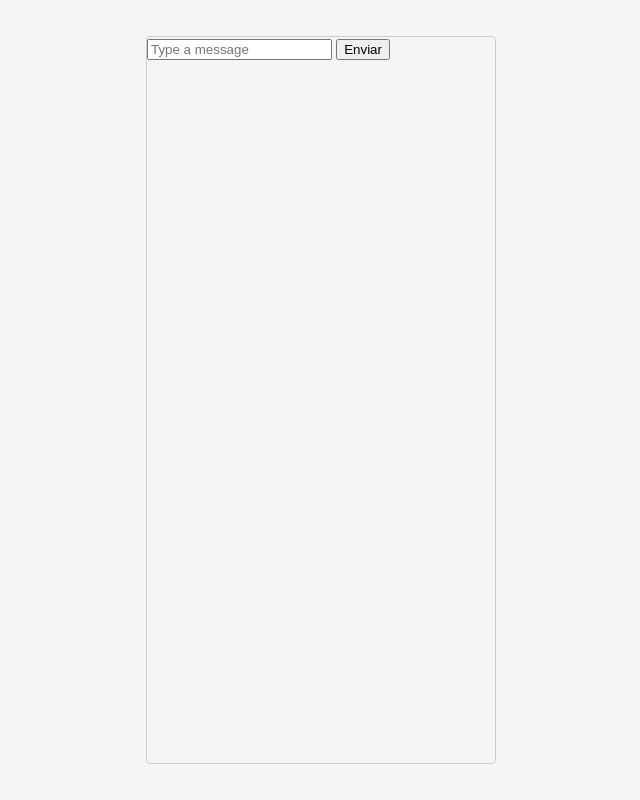
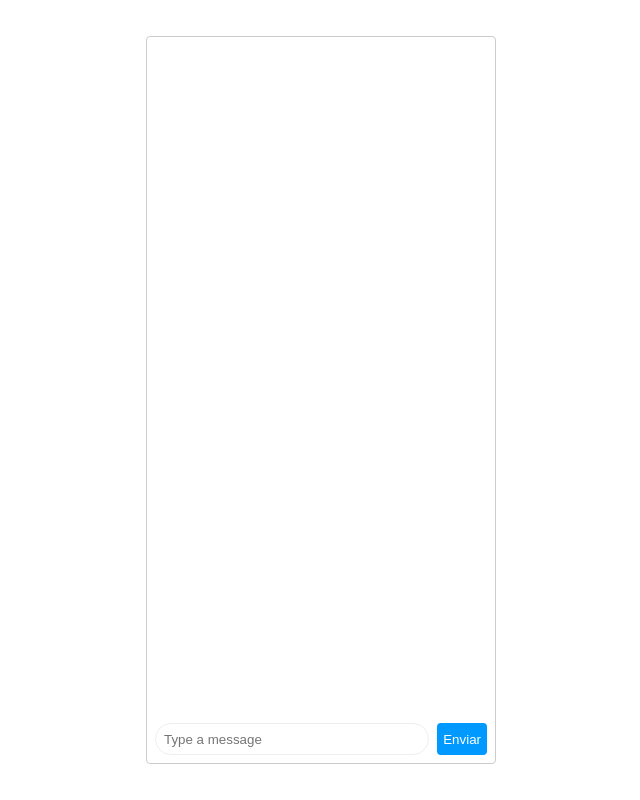
Before and after one commit to Brayan-chan/chatsocket, a website: page client/index.html in a window 1280 px wide. Shown: the whole page, without its empty margins (319-959 px from the left). Drawn offline with Linux system fonts and the light colour scheme.

Commit message:
Agregar estilos y estructura para el formulario de chat en index.html

```diff
--- a/client/index.html
+++ b/client/index.html
@@ -15,13 +15,16 @@
             box-sizing: border-box;
         }
 
+        :root {
+            color-scheme: light dark;
+        }
+
         body {
             margin: 0;
             font-family: system-ui, -apple-system, BlinkMacSystemFont, 'Segoe UI', Roboto, Oxygen, Ubuntu, Cantarell, 'Open Sans', 'Helvetica Neue', sans-serif;
             display: grid;
             place-content: center;
             height: 100vh;
-            background-color: #f5f5f5;
             padding: 36px;
             grid-template-rows: 1fr;
         }
@@ -33,6 +36,40 @@
             width: 350px;
             height: 100%;
             position: relative;
+        }
+
+        #form {
+            bottom: 0;
+            display: flex;
+            height: 48px;
+            left: 0;
+            padding: 4px;
+            position: absolute;
+            right: 0;
+        }
+
+        #input {
+            border-radius: 9999px;
+            border: 1px solid #eee;
+            flex: 1; /* ocupa todo el espacio disponible */
+            margin: 4px;
+            padding: 0 8px;
+        }
+
+        #input:focus {
+            outline: 0;
+        }
+
+        #form > button {
+            background: #09f;
+            color: #fff;
+            border: 0;
+            margin: 4px;
+            border-radius: 4px;
+        }
+
+        #form > button:hover {
+            background: #0cf;
         }
     </style>
 </head>
```
